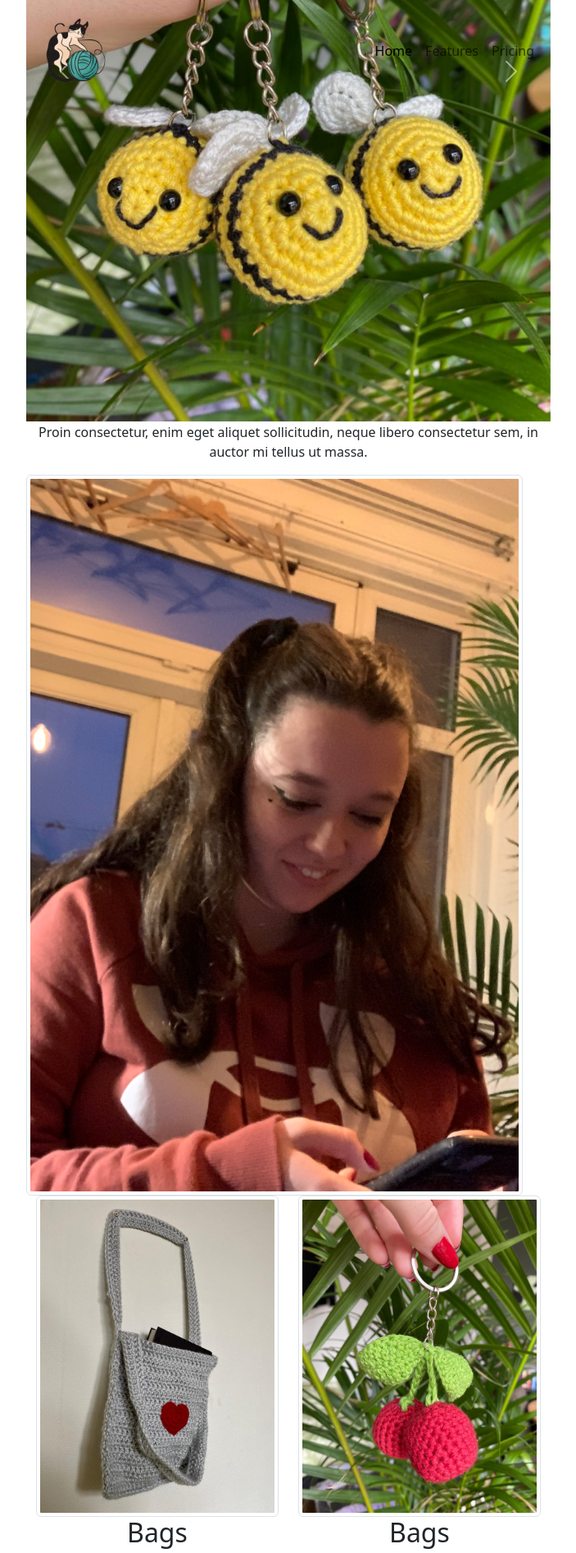
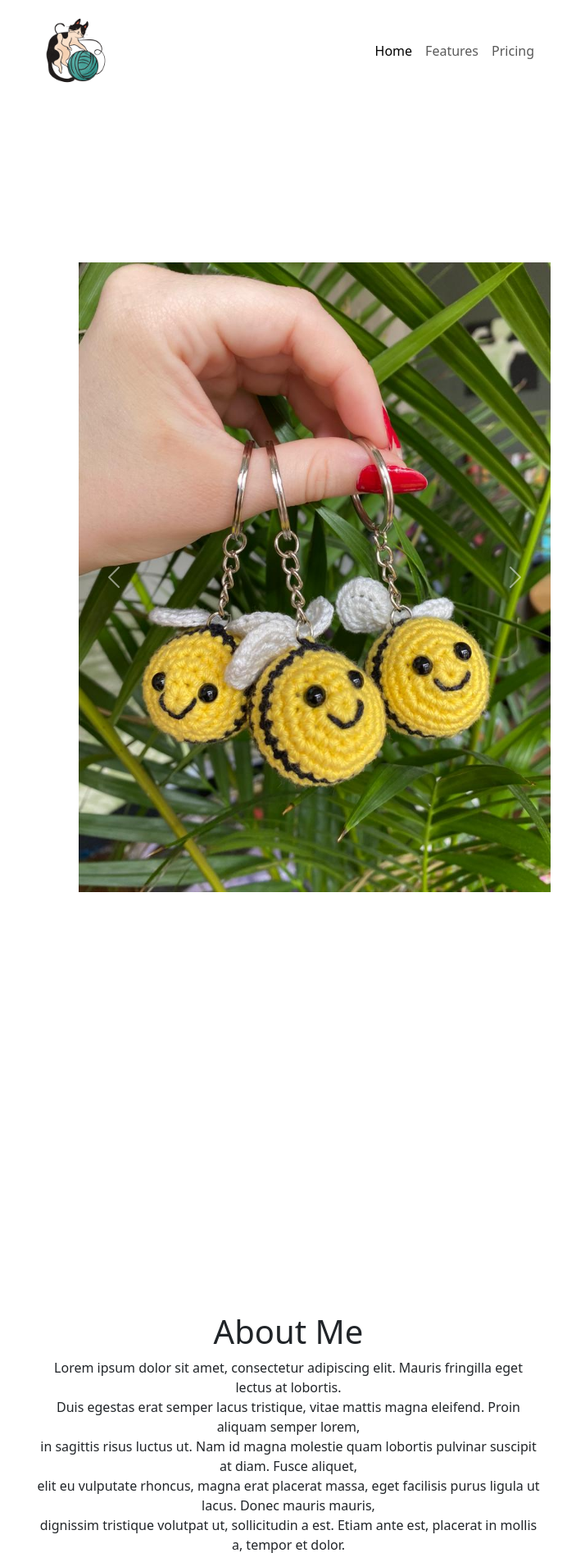
Before and after one commit to Tocacimichael/VeraCrochet, a PHP site: page / in a window 1280 px wide. Shown: the top 1894 px of the page at 82% size, without its empty margins (288-991 px from the left). Run offline with PHP 8.4, Linux system fonts and the light colour scheme.

Commit message:
version 1.1

```diff
--- a/index.php
+++ b/index.php
@@ -17,7 +17,7 @@
     </head>
     <body>
 
-        <nav class="navbar navbar-expand-sm" style=" z-index: 20;">
+        <nav class="navbar navbar-expand-sm" style=" z-index: 20; position: absolute;">
             <div class="container-fluid">
                 <a class="navbar-brand" href="#"><img src="./resources/imgs/Logo_VCC.png" class="w-25"></a>
                 <button class="navbar-toggler" type="button" data-bs-toggle="collapse" data-bs-target="#navbarNav" aria-controls="navbarNav" aria-expanded="false" aria-label="Toggle navigation">
@@ -39,7 +39,7 @@
             </div>
         </nav>
 
-        <div class="carouselcontainer">
+        <div class="carouselcontainer" style="margin: 50% 0 0 10%; max-width: 1000px;">
             <div id="carouselExampleAutoplaying" class="carousel slide" data-bs-ride="carousel">
                 <div class="carousel-inner" id="carousel-inner">
                     <div class="carousel-item active">
@@ -64,12 +64,12 @@
         </div>
 
 
-        <div id="aboutMe">
-            <h1 id="header1">
+        <div class="container text-center" style="margin: 80% 0 0 0;">
+            <h1>
                 About Me
             </h1>
 
-            <p class="text-center">
+            <p>
                 Lorem ipsum dolor sit amet, consectetur adipiscing elit. Mauris fringilla eget lectus at lobortis. <br>
                 Duis egestas erat semper lacus tristique, vitae mattis magna eleifend. Proin aliquam semper lorem, <br>
                 in sagittis risus luctus ut. Nam id magna molestie quam lobortis pulvinar suscipit at diam. Fusce aliquet, <br>
--- a/resources/Custom/style.css
+++ b/resources/Custom/style.css
@@ -6,12 +6,3 @@
     transform: translate(-50%, 0%);
     max-width: 1000px;
 }
-
-.carouselcontainer {
-    position: absolute;
-    top: -10%;
-}
-
-#aboutMe {
-    margin: 15% 0 0 0;
-}
```
